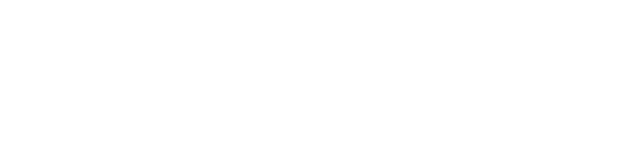
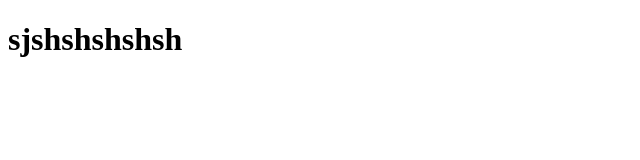
Before and after one commit to TPG24/HW-Wireframe, a plain HTML site: page index.html in a window 1280 px wide. Shown: the whole page, without its empty margins (0-640 px from the left). Drawn offline with Linux system fonts and the light colour scheme.

Commit message:
modified

```diff
--- a/index.html
+++ b/index.html
@@ -5,5 +5,7 @@
 </head>
 <body>
 
+	<h1>sjshshshshsh</h1>
+
 </body>
 </html>
```
